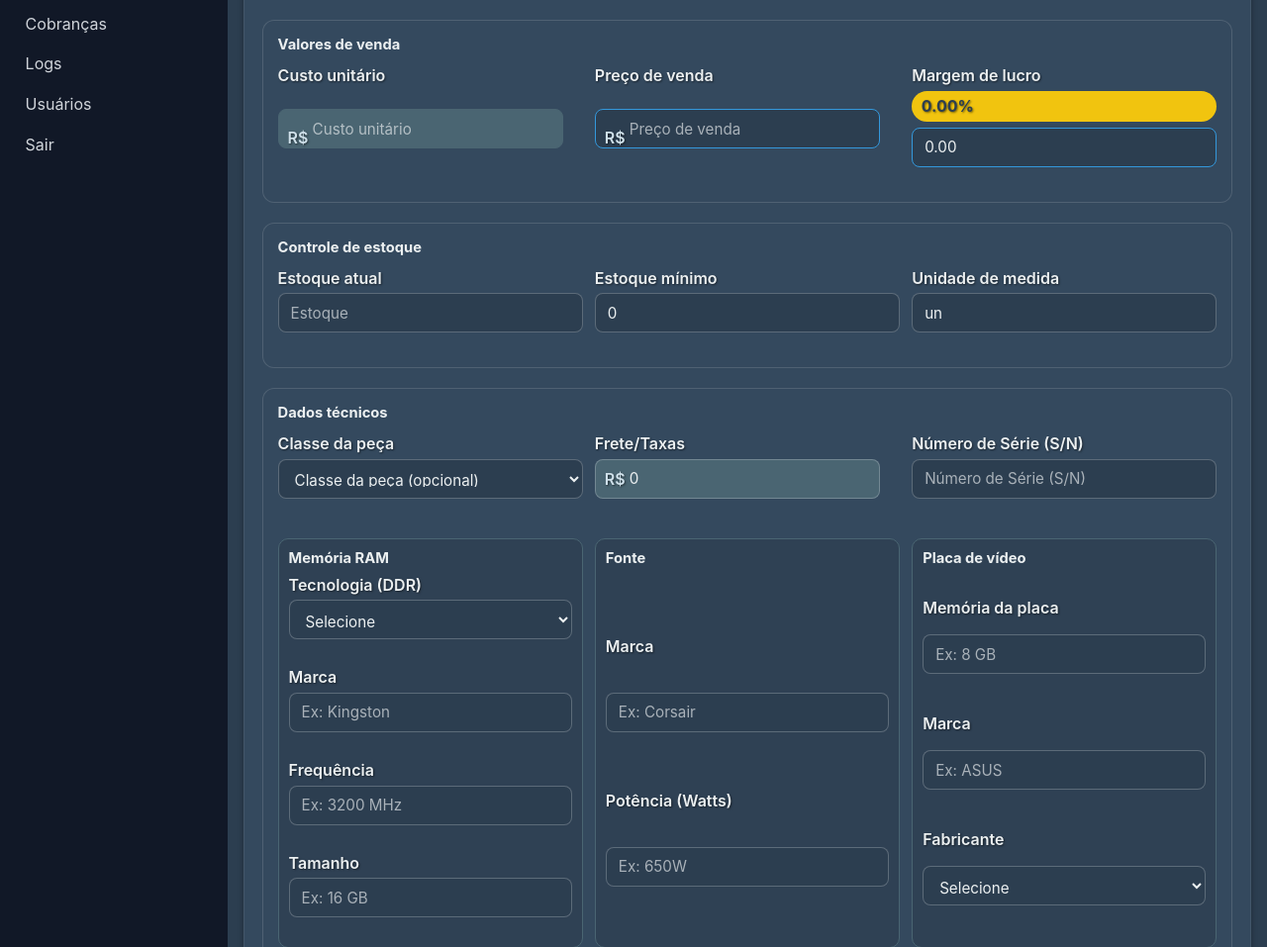
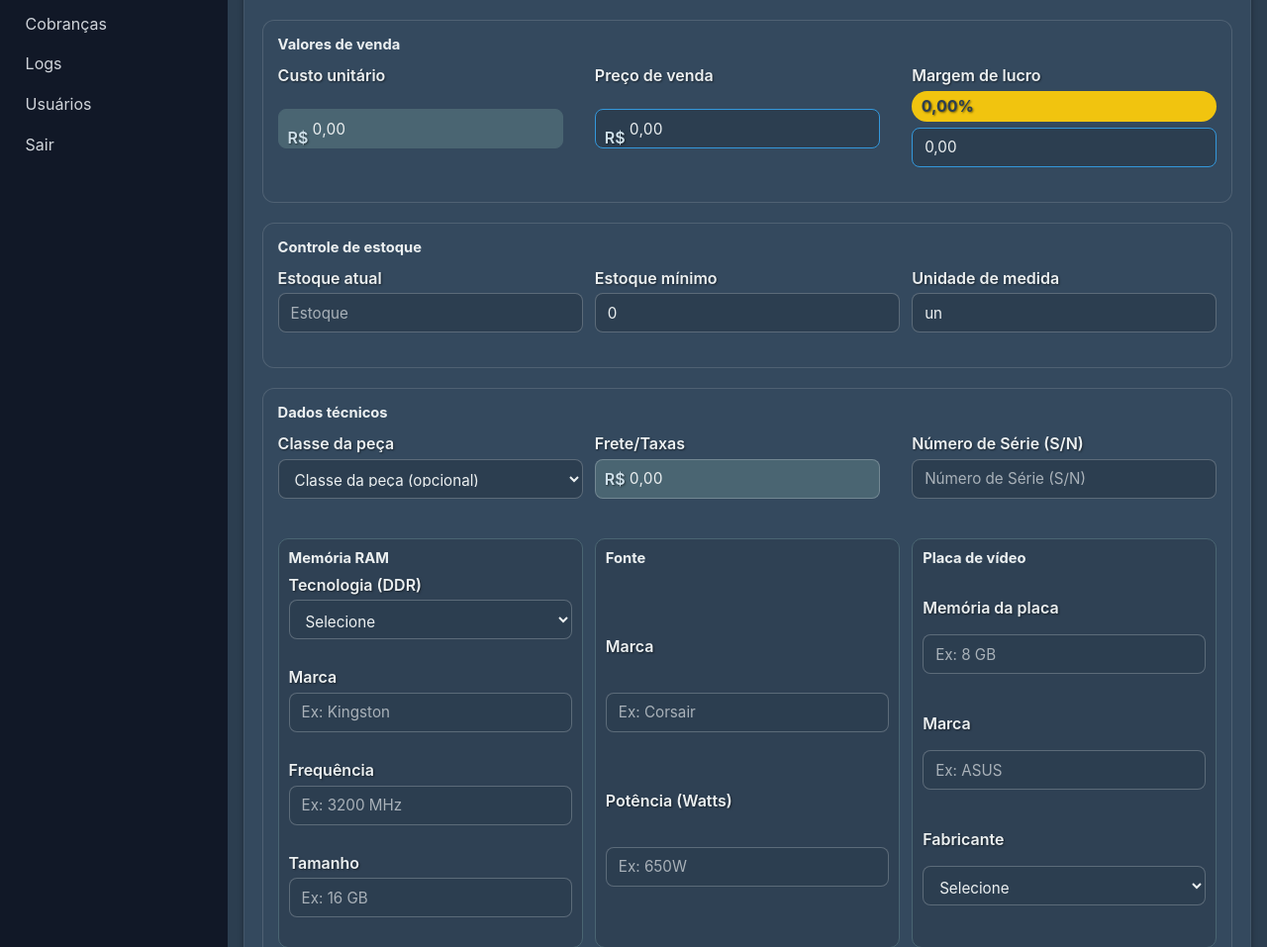
Before and after one commit to FelipeWelter/lojaWeb, a Flask app: page /produtos in a window 1280 px wide. Shown: the part 303-1260 px from the top of the page at 99% size. Run offline with Flask 3, Linux system fonts and the light colour scheme; the visitor is signed in with stand-in values (Sample User, id 1).

Commit message:
Padroniza campos monetários e amplia gestão de usuários/estoque

```diff
--- a/app.py
+++ b/app.py
@@ -696,6 +696,12 @@ def _to_decimal(value, default: str = '0') -> Decimal:
     return parsed
 
 
+def _to_money_decimal(value, default: str = '0.00') -> Decimal:
+    """Normaliza entradas monetárias pt-BR para Decimal com 2 casas."""
+    parsed = _to_decimal(value, default=default)
+    return parsed.quantize(Decimal('0.01'))
+
+
 DEFAULT_MAINTENANCE_CHECKLIST = [
     'Limpeza interna',
     'Troca de pasta térmica',
@@ -877,9 +883,14 @@ def editar_usuario(user_id: int):
     name = (request.form.get('name') or '').strip()
     email = (request.form.get('email') or '').strip().lower()
     is_admin = request.form.get('is_admin') == 'on'
+    new_password = request.form.get('password') or ''
 
     if not name or not email:
         flash('Nome e e-mail são obrigatórios para edição.', 'danger')
+        return redirect(url_for('usuarios'))
+
+    if new_password and len(new_password) < 6:
+        flash('A nova senha deve conter ao menos 6 caracteres.', 'danger')
         return redirect(url_for('usuarios'))
 
     duplicated = User.query.filter(User.email == email, User.id != user.id).first()
@@ -890,6 +901,8 @@ def editar_usuario(user_id: int):
     user.name = name
     user.email = email
     user.is_admin = is_admin
+    if new_password:
+        user.password_hash = generate_password_hash(new_password)
     _log_audit('Edição de usuário', f'Usuário {current.name} editou o cadastro de {user.name} ({user.email}).')
     db.session.commit()
     flash('Usuário atualizado com sucesso!', 'success')
@@ -1625,8 +1638,8 @@ def produtos():
             name=request.form['name'],
             category=category,
             stock=int(request.form['stock']),
-            price=Decimal(request.form['price']),
-            cost_price=Decimal(request.form.get('cost_price') or '0'),
+            price=_to_money_decimal(request.form.get('price')),
+            cost_price=_to_money_decimal(request.form.get('cost_price')),
             component_class=component_class,
             serial_number=(request.form.get('serial_number') or '').strip() or None,
         )
@@ -1726,13 +1739,13 @@ def editar_produto(product_id: int):
         return redirect(url_for('produtos'))
 
     old_price = Decimal(product.price)
-    new_price = Decimal(request.form.get('price') or '0')
+    new_price = _to_money_decimal(request.form.get('price'))
 
     product.name = name
     product.category = category
     product.stock = int(request.form.get('stock') or 0)
     product.price = new_price
-    product.cost_price = Decimal(request.form.get('cost_price') or '0')
+    product.cost_price = _to_money_decimal(request.form.get('cost_price'))
     product.component_class = component_class
     product.serial_number = (request.form.get('serial_number') or '').strip() or None
     if 'ram_ddr' in request.form:
@@ -1801,6 +1814,16 @@ def ativar_produto(product_id: int):
     return redirect(request.referrer or url_for('produtos'))
 
 
+
+
+@app.route('/produtos/<int:product_id>/excluir', methods=['POST'])
+@_login_required
+def excluir_produto(product_id: int):
+    product = Product.query.get_or_404(product_id)
+    db.session.delete(product)
+    db.session.commit()
+    flash('Produto excluído permanentemente.', 'success')
+    return redirect(request.referrer or url_for('gestao_inventario'))
 
 
 def _build_assembly_edit_data(latest_assemblies):
--- a/static/styles.css
+++ b/static/styles.css
@@ -2488,3 +2488,27 @@ body.dashboard-page textarea:focus {
 .product-pc-button:hover {
   transform: translateY(-1px);
 }
+
+
+.action-row-inline {
+  display: flex;
+  flex-wrap: wrap;
+  gap: .5rem;
+  align-items: center;
+}
+
+input[data-money="true"] {
+  font-variant-numeric: tabular-nums;
+}
+
+input[data-money="true"]::-webkit-outer-spin-button,
+input[data-money="true"]::-webkit-inner-spin-button,
+input[type="number"]::-webkit-outer-spin-button,
+input[type="number"]::-webkit-inner-spin-button {
+  -webkit-appearance: none;
+  margin: 0;
+}
+
+input[type="number"] {
+  -moz-appearance: textfield;
+}
--- a/templates/fragments.html
+++ b/templates/fragments.html
@@ -46,6 +46,30 @@
     const showOverlay = () => overlay?.classList.remove('hidden');
     const hideOverlay = () => overlay?.classList.add('hidden');
 
+    const moneyInputs = document.querySelectorAll('input[data-money="true"]');
+
+    const formatDigitsToMoney = (digits) => {
+      const onlyDigits = String(digits || '').replace(/\D/g, '');
+      const normalized = onlyDigits || '0';
+      const cents = Number.parseInt(normalized, 10);
+      return (cents / 100).toLocaleString('pt-BR', { minimumFractionDigits: 2, maximumFractionDigits: 2 });
+    };
+
+    moneyInputs.forEach((input) => {
+      input.setAttribute('inputmode', 'numeric');
+      input.autocomplete = 'off';
+      input.value = formatDigitsToMoney(input.value);
+
+      input.addEventListener('input', () => {
+        input.value = formatDigitsToMoney(input.value);
+      });
+
+      const closestForm = input.closest('form');
+      closestForm?.addEventListener('submit', () => {
+        input.value = input.value.replace(/\./g, '').replace(',', '.');
+      });
+    });
+
     document.addEventListener('click', (event) => {
       const trigger = event.target.closest('.js-print-trigger');
       if (!trigger) return;
--- a/templates/products.html
+++ b/templates/products.html
@@ -18,9 +18,9 @@
 
       <section class="form-zone zone-finance">
         <h3>Valores de venda</h3>
-        <label>Custo unitário<div class="money-wrap"><input name="cost_price" id="cost-input" type="number" min="0" step="0.01" placeholder="Custo unitário" required /></div></label>
-        <label>Preço de venda<div class="money-wrap"><input name="price" id="price-input" type="number" min="0" step="0.01" placeholder="Preço de venda" required /></div></label>
-        <label>Margem de lucro<span id="margin-pill" class="margin-pill ok">0%</span><input name="margin_percent" id="margin-input" type="number" min="-100" step="0.01" value="0" readonly /></label>
+        <label>Custo unitário<div class="money-wrap"><input name="cost_price" id="cost-input" type="text" data-money="true" placeholder="0,00" required /></div></label>
+        <label>Preço de venda<div class="money-wrap"><input name="price" id="price-input" type="text" data-money="true" placeholder="0,00" required /></div></label>
+        <label>Margem de lucro<span id="margin-pill" class="margin-pill ok">0,00%</span><input name="margin_percent" id="margin-input" type="text" value="0,00" readonly /></label>
       </section>
 
       <section class="form-zone zone-logistics">
@@ -46,7 +46,7 @@
             <option value="perifericos">Periféricos</option>
           </select>
         </label>
-        <label>Frete/Taxas<div class="money-wrap"><input name="freight_fees" id="freight-input" type="number" min="0" step="0.01" placeholder="Frete/Taxas" value="0" /></div></label>
+        <label>Frete/Taxas<div class="money-wrap"><input name="freight_fees" id="freight-input" type="text" data-money="true" placeholder="0,00" value="0,00" /></div></label>
         <label>Número de Série (S/N)<input name="serial_number" placeholder="Número de Série (S/N)" /></label>
 
         <div id="ram-fields" class="component-extra-fields" hidden>
@@ -139,17 +139,26 @@
     });
   }
 
+  function parseMoneyValue(value) {
+    const normalized = String(value || '')
+      .replace(/\./g, '')
+      .replace(',', '.')
+      .replace(/[^\d.-]/g, '');
+    const parsed = Number(normalized);
+    return Number.isFinite(parsed) ? parsed : 0;
+  }
+
   function updateMarginRealtime() {
-    const cost = Number(document.getElementById('cost-input')?.value || 0);
-    const freight = Number(document.getElementById('freight-input')?.value || 0);
-    const price = Number(document.getElementById('price-input')?.value || 0);
+    const cost = parseMoneyValue(document.getElementById('cost-input')?.value || 0);
+    const freight = parseMoneyValue(document.getElementById('freight-input')?.value || 0);
+    const price = parseMoneyValue(document.getElementById('price-input')?.value || 0);
     const base = cost + freight;
     const margin = base > 0 ? ((price - base) / base) * 100 : 0;
     const marginInput = document.getElementById('margin-input');
     const pill = document.getElementById('margin-pill');
-    if (marginInput) marginInput.value = margin.toFixed(2);
+    if (marginInput) marginInput.value = margin.toFixed(2).replace('.', ',');
     if (!pill) return;
-    pill.textContent = `${margin.toFixed(2)}%`;
+    pill.textContent = `${margin.toFixed(2).replace('.', ',')}%`;
     pill.classList.remove('ok','warn','bad');
     if (margin < 0) pill.classList.add('bad');
     else if (margin < 10) pill.classList.add('warn');
--- a/templates/users.html
+++ b/templates/users.html
@@ -29,6 +29,7 @@
                 <form method="post" action="{{ url_for('editar_usuario', user_id=u.id) }}" class="inline-form user-edit-form">
                   <input name="name" value="{{ u.name }}" required />
                   <input type="email" name="email" value="{{ u.email }}" required />
+                  <input type="password" name="password" minlength="6" placeholder="Nova senha (opcional)" />
                   <label class="checkbox-inline admin-inline"><input type="checkbox" name="is_admin" {% if u.is_admin %}checked{% endif %}/> <span>Administrador</span></label>
                   <button type="submit">Salvar</button>
                 </form>
```
Also changed, not shown: templates/inventory_management.html (+7 -2 lines).
